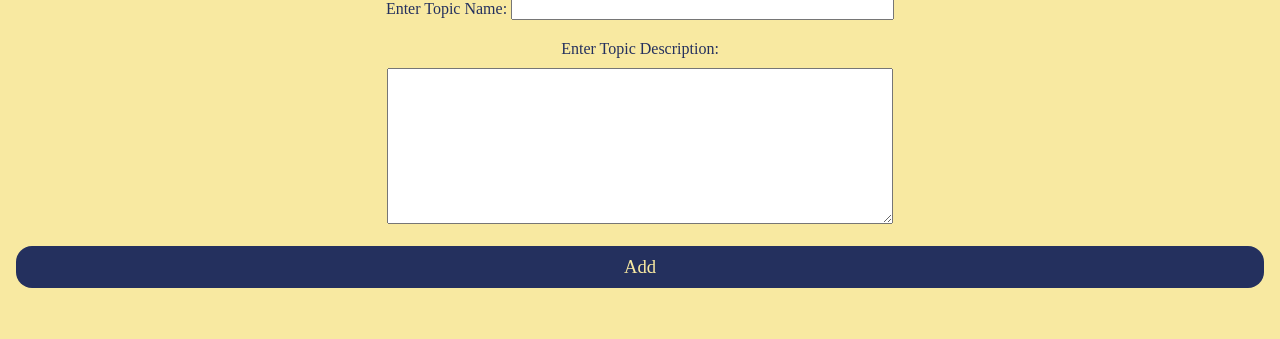
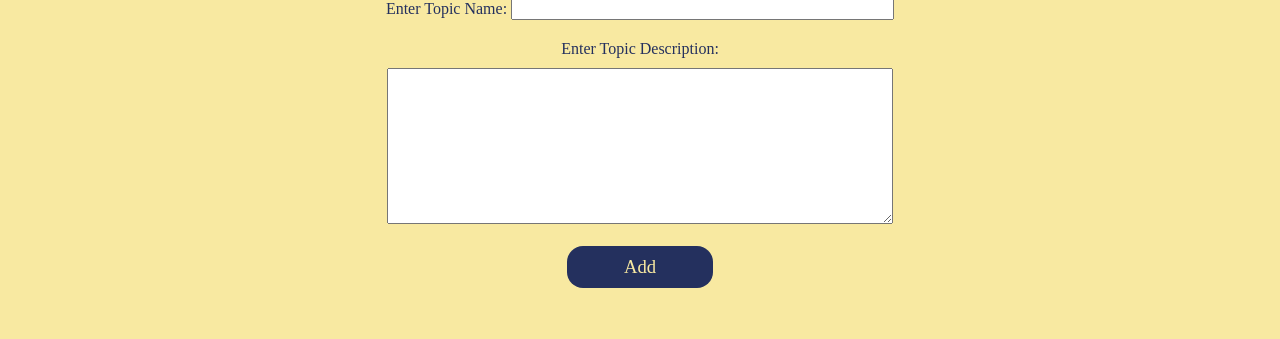
Before and after one commit to sphothitay/CP476_Project, a Flask app: page /createTopic in a window 1280 px wide. Shown: the part 139-478 px from the top of the page. Run offline with Flask 2, Linux system fonts and the light colour scheme.

Commit message:
Make add topic buttons look nice

```diff
--- a/static/main.css
+++ b/static/main.css
@@ -151,7 +151,7 @@ a.button {
 	text-align: center;
 	border-radius: 16px;
 	padding: 10px;
-	margin: 8px 8px 8px 8px;
+	margin: 8px auto;
 	text-decoration: none;
 	color: var(--color1);
 	background-color: var(--color5);
--- a/templates/createTopic.html
+++ b/templates/createTopic.html
@@ -18,7 +18,7 @@
             <label id="topicDescLabel" for="topicDescLabel">Enter Topic Description:</label><br>
             <textarea id="topicDescArea" name="description"></textarea>
             <div id="addButton">
-				<a class="button" href="javascript:void(0)"
+				<a class="w10 button" href="javascript:void(0)"
 				onclick="document.newtopic.submit()">Add</a>
            </div>
         </form>
--- a/templates/topics.html
+++ b/templates/topics.html
@@ -18,7 +18,7 @@
     </div>
 
     <div id = "addTopicButton">
-        <a class="button" href="createTopic">Add Topic</a>
+        <a class="w10 button" href="createTopic">Add Topic</a>
     </div>
 
     <div id="topicList">
```
